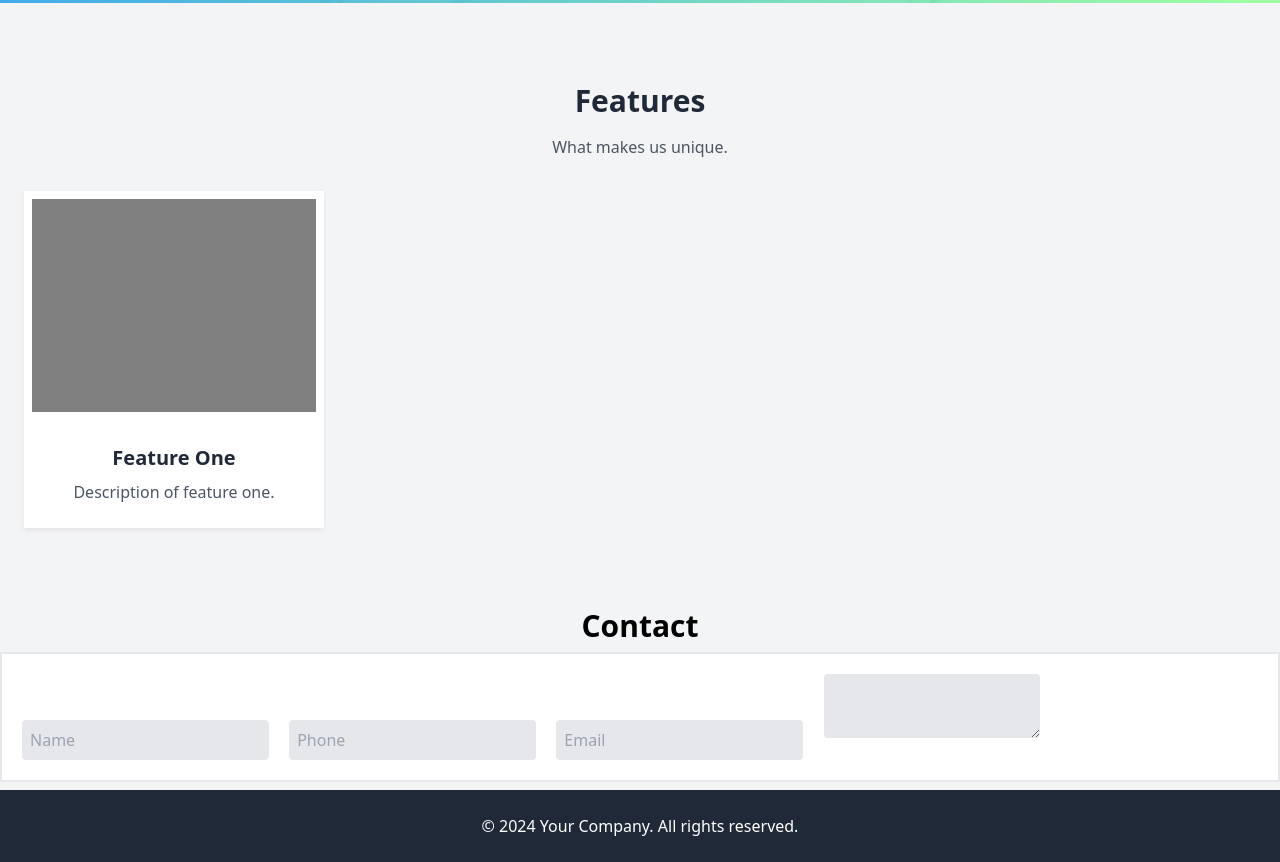
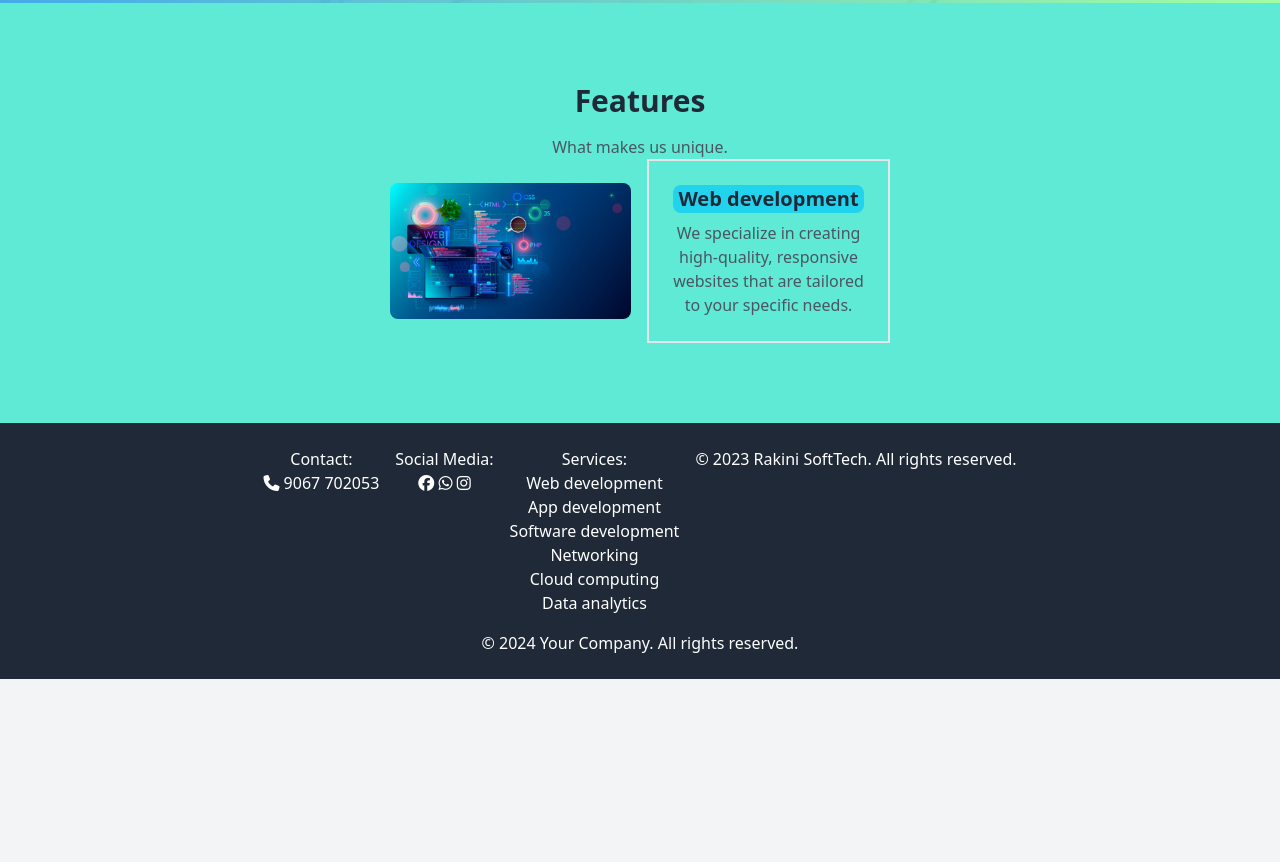
Before and after one commit to sonu-shivcharan/landing-page, a website: page index.html in a window 1280 px wide. Shown: the part 797-1659 px from the top of the page. After the commit the page ends 1476 px from the top, so only its background shows below. Drawn offline with nearby package versions, Linux system fonts and the light colour scheme; files that its build step writes are made by us from their sources; files whose address does not match are found by name.

Commit message:
changes by jayesh

```diff
--- a/index.html
+++ b/index.html
@@ -55,38 +55,84 @@
     </section>
 
     <!-- Features Section -->
-    <section id="features" class="py-20">
-      <div class="container mx-auto px-6 text-center">
+
+
+<section id="features" class="py-20 ">
+  <div class="container mx-auto px-6 text-center
+">
     <h2 class="text-3xl font-bold text-gray-800">Features</h2>
     <p class="text-gray-600 mt-4">What makes us unique.</p>
-        <div class="feature-card flex flex-wrap mt-8">
-          <div class='feature-img m-2'>
-            <img class="rounded">
+    <div class="feature-card w-full flex mt-8 justify-around items-center gap-4
+">
+      <div class="w-1/2">
+        <img class="rounded-lg" src="web.jpg" alt="Feature One Image">
       </div>
-            <div class="p-6 mx-auto bg-white">
-              <h3 class="text-xl font-bold text-gray-800">Feature One</h3>
-              <p class="text-gray-600 mt-2">Description of feature one.</p>
+      <div class="w-1/2 p-6 mx-auto border-2">
+        <h3 class="text-xl font-bold text-gray-800 bg-cyan-400 hover:bg-sky-600 hover:scale-110 rounded-lg duration-200">Web development</h3>
+        <p class="text-gray-600 mt-2
+ text-blue-600">
+          We specialize in creating high-quality, responsive websites that are tailored to your specific needs.
+        </p>
+      </div>
+
       </div>
     </div>
   </div>
 </section>
-    <section id="contact p-2">
-      <h3 class='text-center font-bold text-3xl'>Contact</h3>
-      <div class="form-container border-2 bg-white mx-auto p-3 m-2">
-      <form>
-        <input placeholder="Name" class="bg-gray-200 rounded p-2 m-2"></input>
-        <input placeholder="Phone" class="bg-gray-200 rounded p-2 m-2" ></input>
-        <input placeholder="Email" class="bg-gray-200 rounded p-2 m-2"></input>
-        <textarea class="bg-gray-200 rounded p-2 m-2"></textarea>
-      </form>
+
+
+    <!-- Footer -->
+
+<footer class="bg-gray-800 text-white py-6">
+  <div class="container mx-auto px
+-6 text-center">
+    <div class="flex justify-center gap-4">
+      <div class="contact-info">
+        <p>Contact:</p>
+        <div>
+          <i class="fa-solid fa-phone"></i>
+          9067
+702053
         </div>
-    </section>
-    <!-- Footer -->
-    <footer class="bg-gray-800 text-white py-6">
-      <div class="container mx-auto px-6 text-center">
-        <p>&copy; 2024 Your Company. All rights reserved.</p>
+      </div>
+
+      <div class="social-media">
+        <p>Social Media:</p>
+        <a href="https://www.facebook.com/" target="_blank">
+          <i class="fa-brands fa-facebook"></i>
+        </a>
+        <a href="https://www.whatsapp.com/" target="_blank">
+          <i class="fa-brands fa-whatsapp"></i>
+        </a>
+        <a href="https://www.instagram.com/" target="_blank">
+
+          <i class="fa-brands fa-instagram"></i>
+        </a>
+      </div>
+
+      <div class="services">
+        <p>Services:</p>
+        <ul>
+          <li>Web development</li>
+          <li>App development</li>
+          <li>Software development</li>
+          <li>Networking</li>
+          <li>Cloud computing</li>
+          <li>Data analytics</li>
+        </ul>
+      </div>
+
+      <div class="copyright">
+        <p>&copy; 2023 Rakini SoftTech. All rights reserved.</p>
+      </div>
+    </div>
+
+    <p class="copyright mt-4">&copy; 2024 Your Company. All rights reserved.</p>
   </div>
 </footer>
+
+</footer>
+
     <script src="src/main.js"></script>
   </body>
 </html>
--- a/style.css
+++ b/style.css
@@ -8,7 +8,7 @@
 
 #header {
   width:100%;
-  background-color: white;
+  background-color: #fff9f9;
   position: fixed;
   top: 0;
   display: none;
@@ -52,20 +52,23 @@
 .slideUp{
   animation: slideUp 0.4s ease 1;
 }
+#features{
+  background-color:#5eead4
+}
 
 
 
 .feature-card{
-  max-width: 300px;
-  background-color: white;
-  border-radius: 0px;
-  box-shadow: 0 2px 5px #e3e3e3;
+  max-width: 500px;
+  border-radius: 10px;
+  margin:auto;
 }
 .feature-card .feature-img{
-  background-color: gray;
   width: 100%;
+
   aspect-ratio: 4/3;
-  border-radius: 0px;
+  border-radius: 10px;
+
 }
 @keyframes slideUp {
   0% {
```
Also changed, not shown: web.jpg (added). Lines whose indentation alone changed are shown as unchanged.
